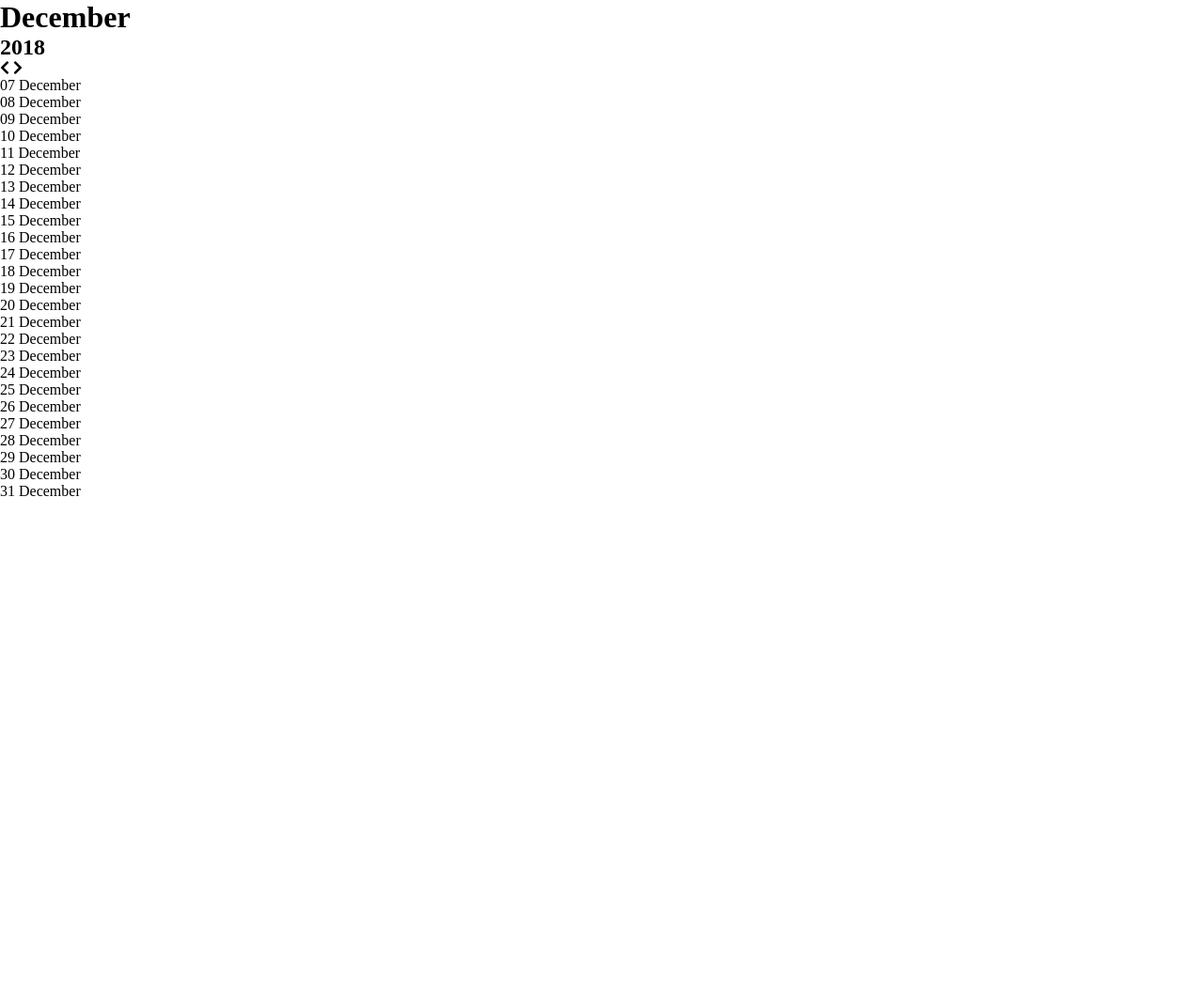
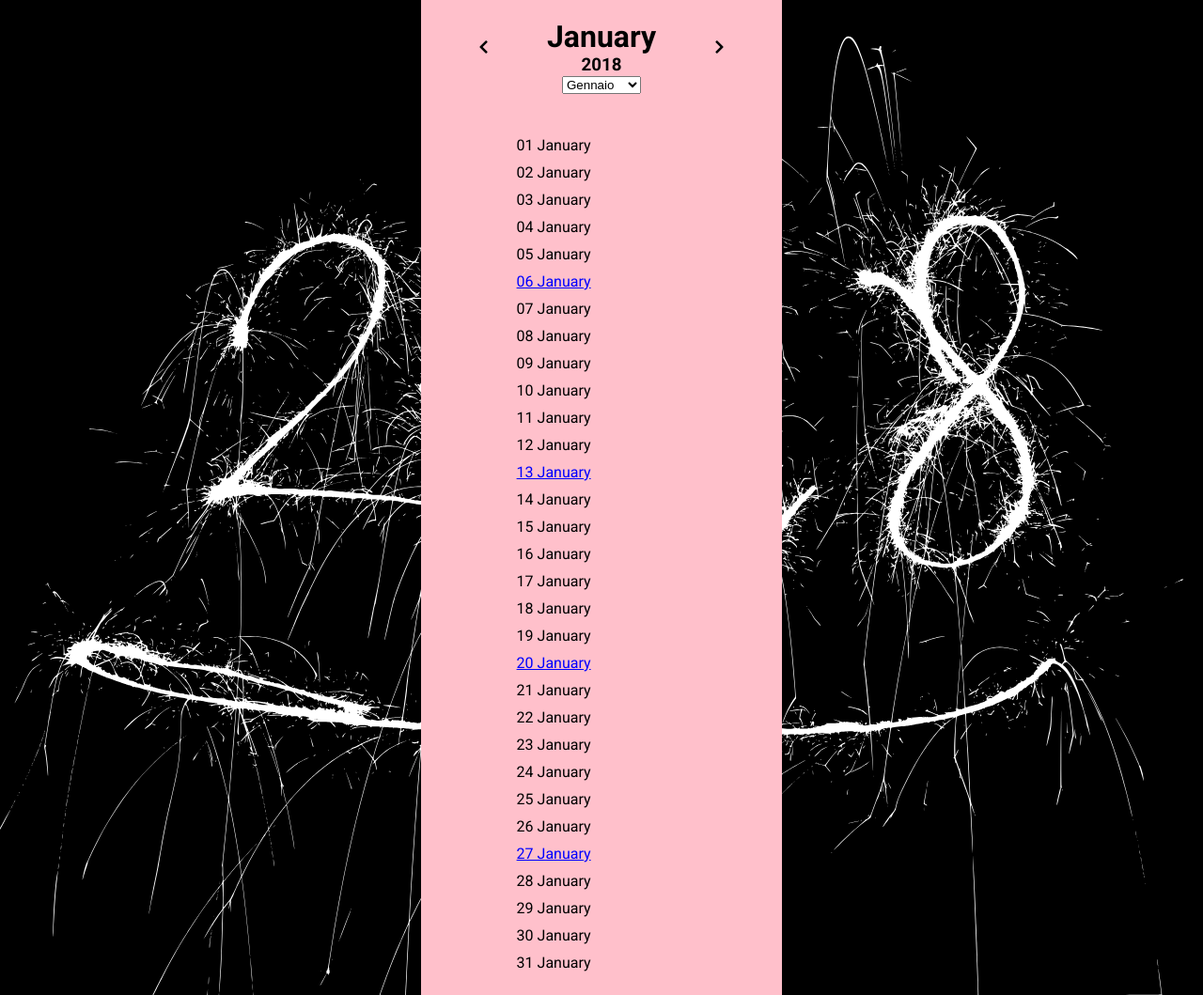
Before and after one commit to laurachelaru-92/ajax-ex-calendar, a plain HTML site: page index.html in a window 1280 px wide. Shown: the whole page at 94% size. Before the commit the page ends 800 px from the top, so only its background shows below. Drawn offline with nearby package versions, Linux system fonts and the light colour scheme; no server answers.

Commit message:
completo con select per mese
manca cambio mese con frecce direzionali

```diff
--- a/css/style.css
+++ b/css/style.css
@@ -4,11 +4,96 @@ margin: 0;
 padding: 0;
 }
 
-#mese {
-  text-transform: capitalize;
+/* Generiche */
+body {
+  width: 100%;
+  background-image: url(../img/bg.svg);
+  background-position: center center;
+  background-repeat: no-repeat;
+  background-size: cover;
+  font-family: 'Roboto', sans-serif;
+}
+
+#wrapper {
+  width: 30%;
+  margin: auto;
+  background-color: pink;
+  text-align: center;
 }
 
 .red {
   color: red;
   font-weight: bold;
 }
+
+.blue {
+  color: blue;
+}
+
+.underline {
+  text-decoration: underline;
+}
+/* fine generiche */
+
+header,
+main {
+  padding: 20px;
+}
+
+#header-content {
+  width: 70%;
+  margin: auto;
+  position: relative;
+}
+
+#header-content i {
+  position: absolute;
+  top: 50%;
+  transform: translateY(-50%);
+  cursor: pointer;
+}
+
+#header-content i.fa-chevron-left {
+  right: 100%;
+}
+
+#header-content i.fa-chevron-right {
+  left: 100%;
+}
+
+#mese {
+  text-transform: capitalize;
+}
+
+ul#days {
+  list-style: none;
+  text-align: left;
+  width: 70%;
+  margin: auto;
+  padding-left: 30px;
+}
+
+li.single-day {
+  padding: 5px 0;
+}
+
+@media screen and (max-width: 1070px) {
+
+  #wrapper {
+    width: 60%;
+  }
+
+  ul#days {
+    width: 70%;
+    margin: auto;
+  }
+
+  h1#mese {
+    font-size: 30px;
+  }
+
+  h3#anno {
+    font-size: 20px;
+  }
+
+}
--- a/index.html
+++ b/index.html
@@ -8,6 +8,7 @@
     <script src="https://momentjs.com/downloads/moment-with-locales.min.js" charset="utf-8"></script>
     <script src="https://ajax.googleapis.com/ajax/libs/jquery/3.5.1/jquery.min.js"></script>
     <script src="https://cdnjs.cloudflare.com/ajax/libs/handlebars.js/4.7.6/handlebars.min.js"></script>
+    <link href="https://fonts.googleapis.com/css2?family=Roboto:wght@300;400;500;700;900&display=swap" rel="stylesheet">
     <title>Ajax Calendar</title>
   </head>
   <body>
@@ -15,10 +16,28 @@
     <div id="wrapper">
       <!-- Mese e frecce -->
       <header>
-        <h1 id="mese"></h1>
-        <h2 id="anno"></h2>
-        <i class="fas fa-chevron-left"></i>
-        <i class="fas fa-chevron-right"></i>
+        <div id="header-content">
+          <i class="fas fa-chevron-left"></i>
+          <h1 id="mese"></h1>
+          <h3 id="anno"></h3>
+          <i class="fas fa-chevron-right"></i>
+        </div>
+        <div>
+          <select id="month-select">
+            <option value="01">Gennaio</option>
+            <option value="02">Febbraio</option>
+            <option value="03">Marzo</option>
+            <option value="04">Aprile</option>
+            <option value="05">Maggio</option>
+            <option value="06">Giugno</option>
+            <option value="07">Luglio</option>
+            <option value="08">Agosto</option>
+            <option value="09">Settembre</option>
+            <option value="10">Ottobre</option>
+            <option value="11">Novembre</option>
+            <option value="12">Dicembre</option>
+          </select>
+        </div>
       </header>
       <!-- / mese e frecce -->
       <!-- Giorni -->
--- a/js/script.js
+++ b/js/script.js
@@ -4,8 +4,23 @@ $(document).ready(function(){
 // Settiamo moment in italiano
 moment.locale('it');
 
+// Settiamo il valore di select su "Gennaio"
+$("select#month-select").val("01");
+var valoreSelect = $("select#month-select").val();
+
+// In mase al change del valore della select, visualizziamo il mese scelto nelle options
+$("select#month-select").change(function(){
+  valoreSelect = $(this).val();
+  $("ul#days").empty();
+  stampaMese(valoreSelect);
+});
+
+stampaMese(valoreSelect);
+
+// FUNZIONE di visualizzazzione mese
+function stampaMese(meseScelto) {
   // Stabiliamo qual è la data iniziale
-var dataIniziale = moment('2018-12-07');
+  var dataIniziale = moment('2018-'+meseScelto+'-01');
   var giorno = dataIniziale.format("D");
   var mese = dataIniziale.format("M");
   var anno = dataIniziale.format("YYYY");
@@ -13,7 +28,7 @@ var giorniMese = dataIniziale.daysInMonth();
 
   // Appendiamo mese e anno in pagina
   $("h1#mese").text(dataIniziale.format("MMMM"));
-$("h2#anno").text(anno);
+  $("h3#anno").text(anno);
 
   // Prendiamo il template di handlebars
   var source = $("#day-template").html();
@@ -33,7 +48,7 @@ for( var i = giorno; i <= giorniMese; i++) {
   }
 
   // CHIAMATA AJAX
-// Mettiamo l'API in una variabile, settato su gennaio
+  // Mettiamo l'API in una variabile
   var endpoint = "https://flynn.boolean.careers/exercises/api/holidays?year="+anno+"&month="+(mese-1);
 
   // Chiamata all'API delle festività
@@ -50,11 +65,10 @@ $.ajax({
         $("#days .single-day").each(function(){
           // Metiamo l'attributo della data in formato YYYY-MM-DD in una variabile
           var thisDate = $(this).attr("data-thisdate");
-        // Se dataVacanze coincide con una delle date in #days...
-        if(dataVacanze == thisDate) {
-          // ...scriviamo il nome della festività in .holiday
-          $(this).find(".holiday").text(" - " + vacanza);
+          // Se il giorno è una festività, lo coloriamo di rosso e scriviamo la festività
+          if(thisDate == dataVacanze) {
             $(this).addClass("red");
+            $(this).find(".holiday").text("- " + vacanza);
           }
         });
       }
@@ -64,4 +78,20 @@ $.ajax({
     }
   });
 
+$("#days .single-day").each(function(){
+  var thisDate = $(this).attr("data-thisdate");
+  if(moment(thisDate).weekday() == "6" && $(this).hasClass("red")) {
+    $(this).addClass("underline");
+  } else if (moment(thisDate).weekday() == "6" && !$(this).hasClass("red")) {
+    $(this).addClass("blue underline");
+  }
 });
+
+
+
+}
+
+
+
+
+});
```
Also changed, not shown: img/bg.jpg.jpg (added), img/bg.svg (added). Lines whose indentation alone changed are shown as unchanged.
